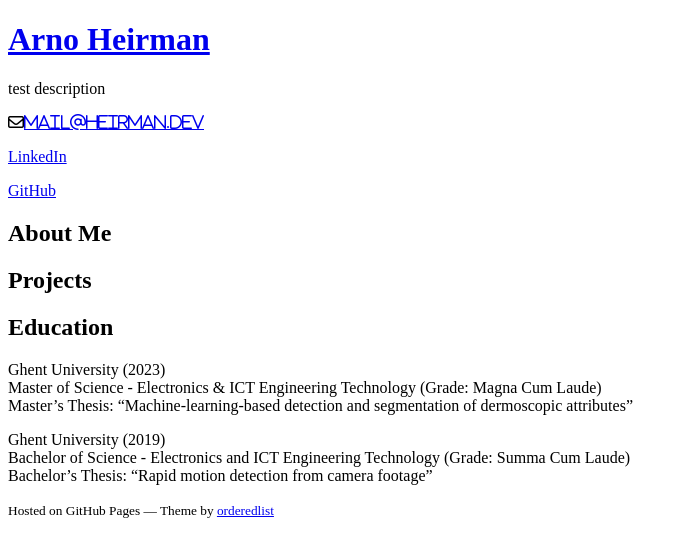
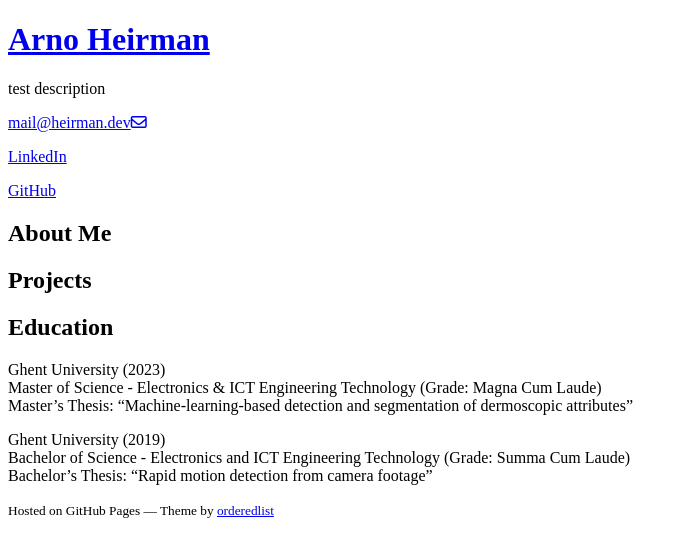
Before and after one commit to arnohe/arnohe.github.io, a Jekyll site: the page built from README.md, in a window 1280 px wide. Shown: the top 557 px of the page, without its empty margins (0-688 px from the left). Built offline with Jekyll 4.4.1, drawn with Linux system fonts in a browser that asks for light colours; nearby versions of some CDN libraries; our own code applies the rules of GitHub Pages for plain Markdown files; a style sheet for code colours, icons or effects is not loaded.

Commit message:
Update default.html
Icon setup

```diff
--- a/_layouts/default.html
+++ b/_layouts/default.html
@@ -26,7 +26,7 @@
 
         <p>{{ site.description | default: site.github.project_tagline }}</p>
 
-        <p class="view"><i class="fa-regular fa-envelope"><a href='m&#97;i&#108;t&#111;&#58;%6&#68;a&#105;%6C&#64;h%&#54;&#53;i&#37;7&#50;%6Dan&#46;d&#37;65&#118;'>mail&#64;hei&#114;man&#46;d&#101;v</i></a></p>
+        <p class="view"><a href='m&#97;i&#108;t&#111;&#58;%6&#68;a&#105;%6C&#64;h%&#54;&#53;i&#37;7&#50;%6Dan&#46;d&#37;65&#118;'>mail&#64;hei&#114;man&#46;d&#101;v<i class="fa-regular fa-envelope"></i></a></p>
         <p class="view"><a href=https://www.linkedin.com/in/arnoheirman/>LinkedIn</a></p>
         <p class="view"><a href="{{ site.github.owner_url }}">GitHub</a></p>
 
```
